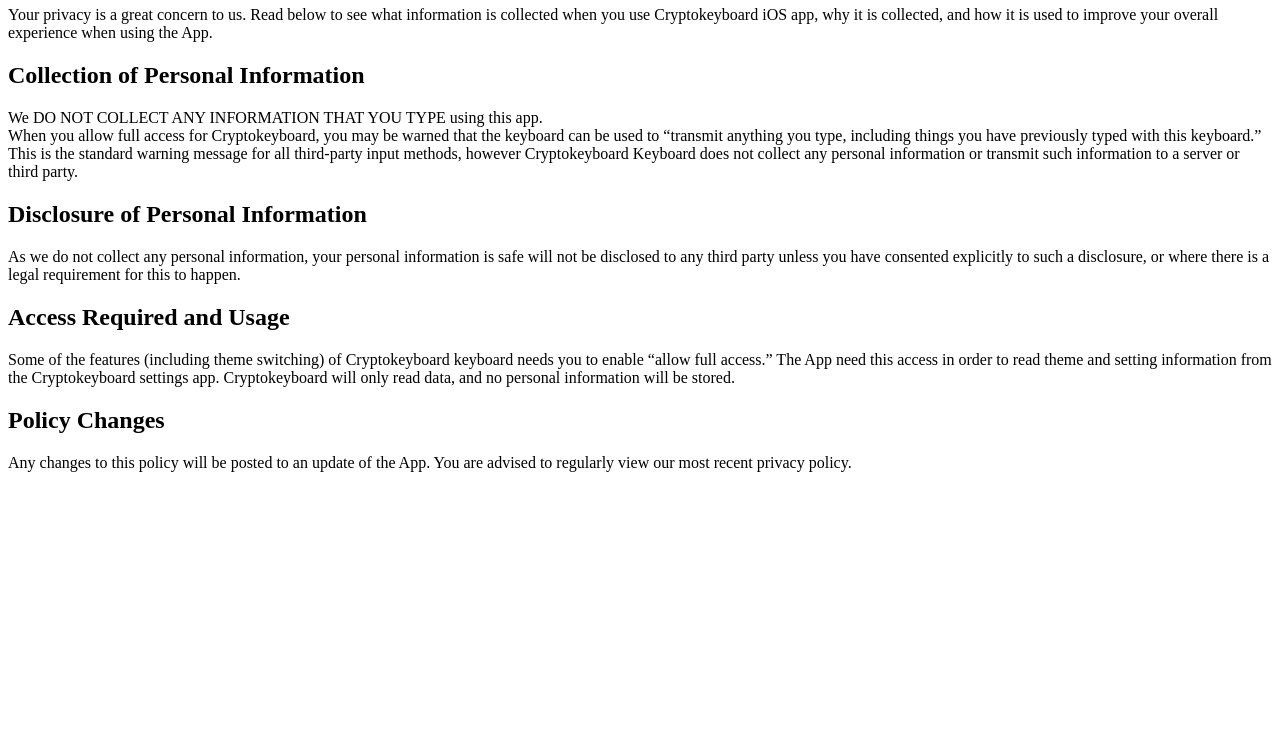
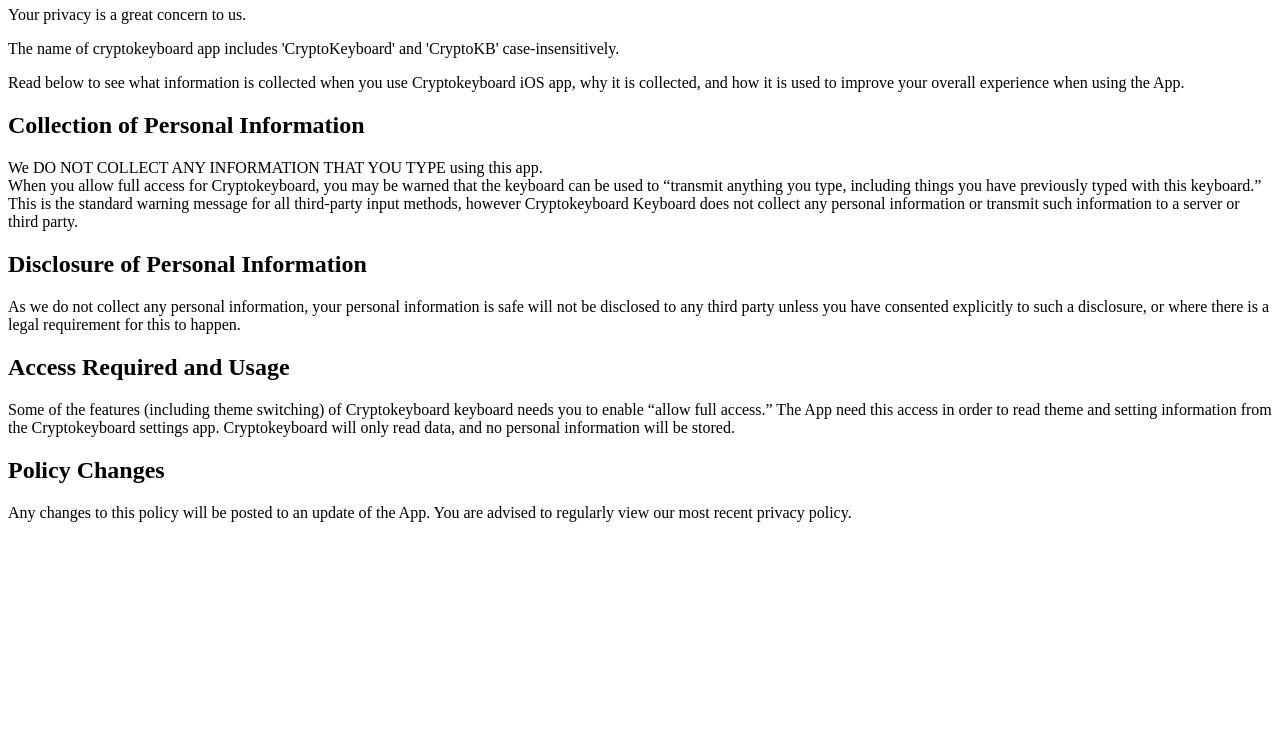
Before and after one commit to KeithPiTsui/privacy_policy, a plain HTML site: page index.html in a window 1280 px wide. Shown: the part 60-800 px from the top of the page. Drawn offline with Linux system fonts and the light colour scheme.

Commit message:
Update index.html

```diff
--- a/index.html
+++ b/index.html
@@ -2,7 +2,9 @@
   <body>
     <h1>Privacy Policy - CryptoKeyBoard</h1>
 
-<p>Your privacy is a great concern to us. Read below to see what information is collected when you use Cryptokeyboard iOS app, why it is collected, and how it is used to improve your overall experience when using the App.</p>
+    <p>Your privacy is a great concern to us.</P>
+  <p>The name of cryptokeyboard app includes 'CryptoKeyboard' and 'CryptoKB' case-insensitively.</p>
+  <p>Read below to see what information is collected when you use Cryptokeyboard iOS app, why it is collected, and how it is used to improve your overall experience when using the App.</p>
 
 <h2>Collection of Personal Information</h2>
 
```
